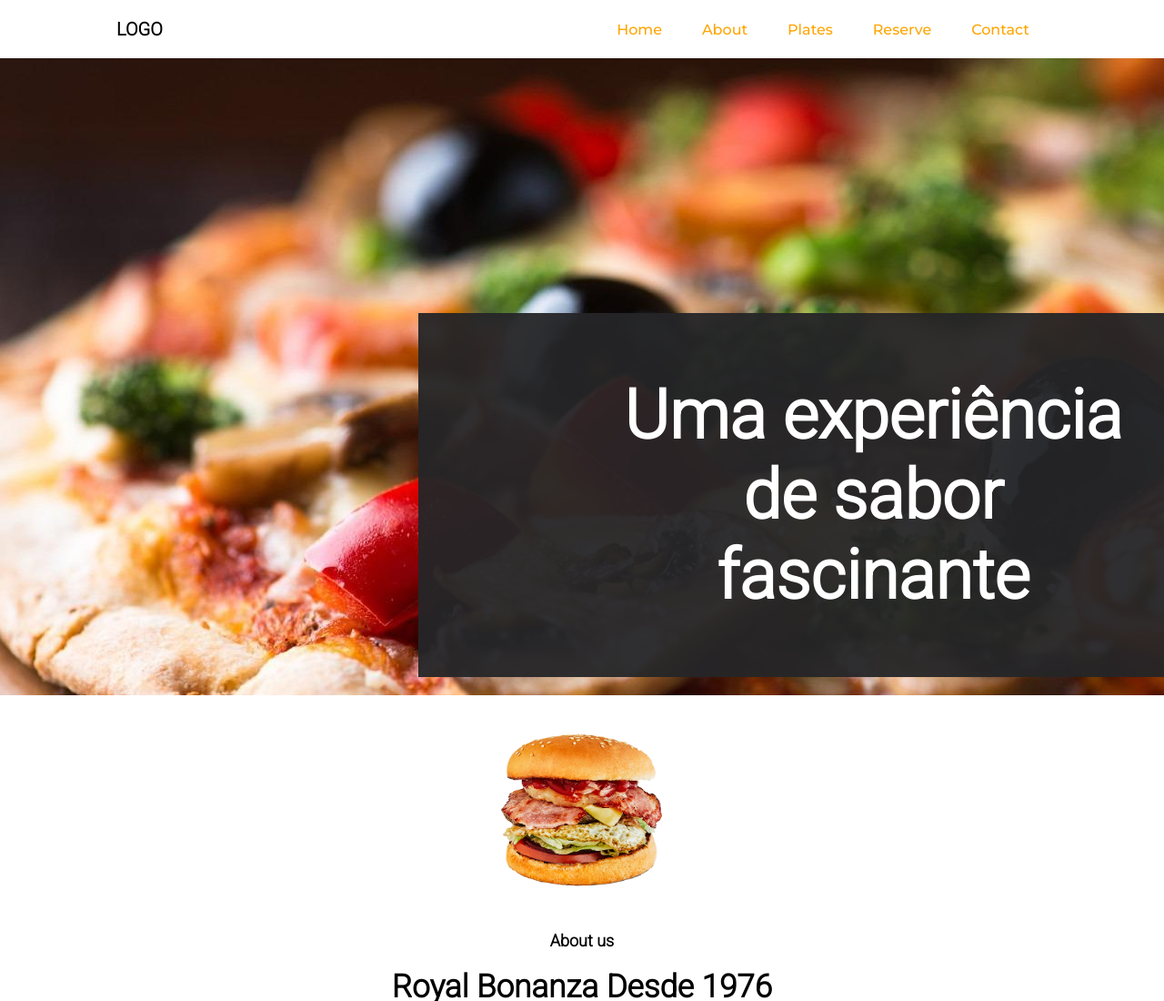
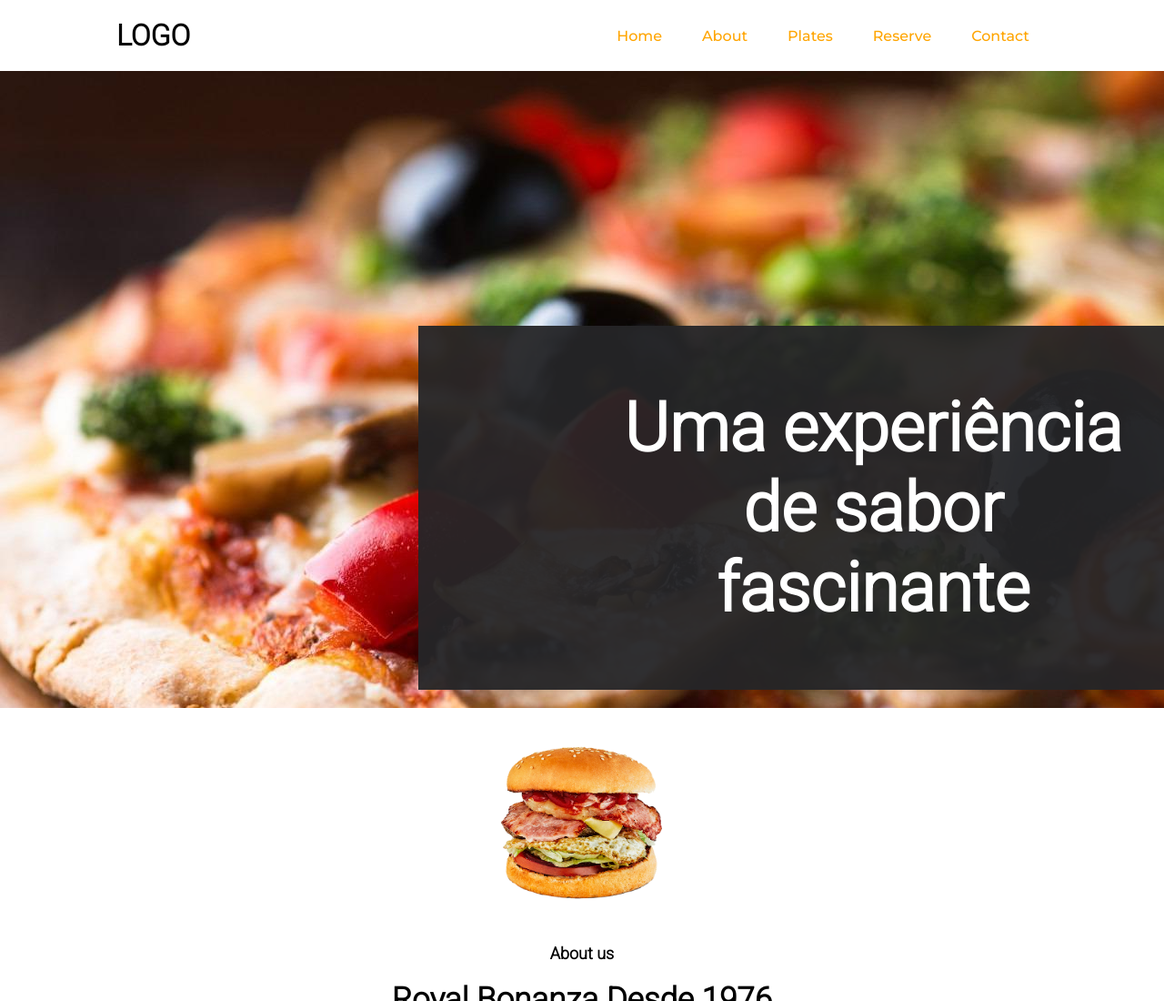
Before and after one commit to stodolni/food-website-html-css, a plain HTML site: page index.html in a window 1280 px wide. Shown: the top 1100 px of the page at 91% size. Drawn offline with Linux system fonts and the light colour scheme.

Commit message:
Update style.css

```diff
--- a/style.css
+++ b/style.css
@@ -13,7 +13,7 @@ header{
     box-sizing: border-box;
 
 }
-header h1 {
+header h2 {
     font-size: 20px;
 }
 .nav__links{
```
